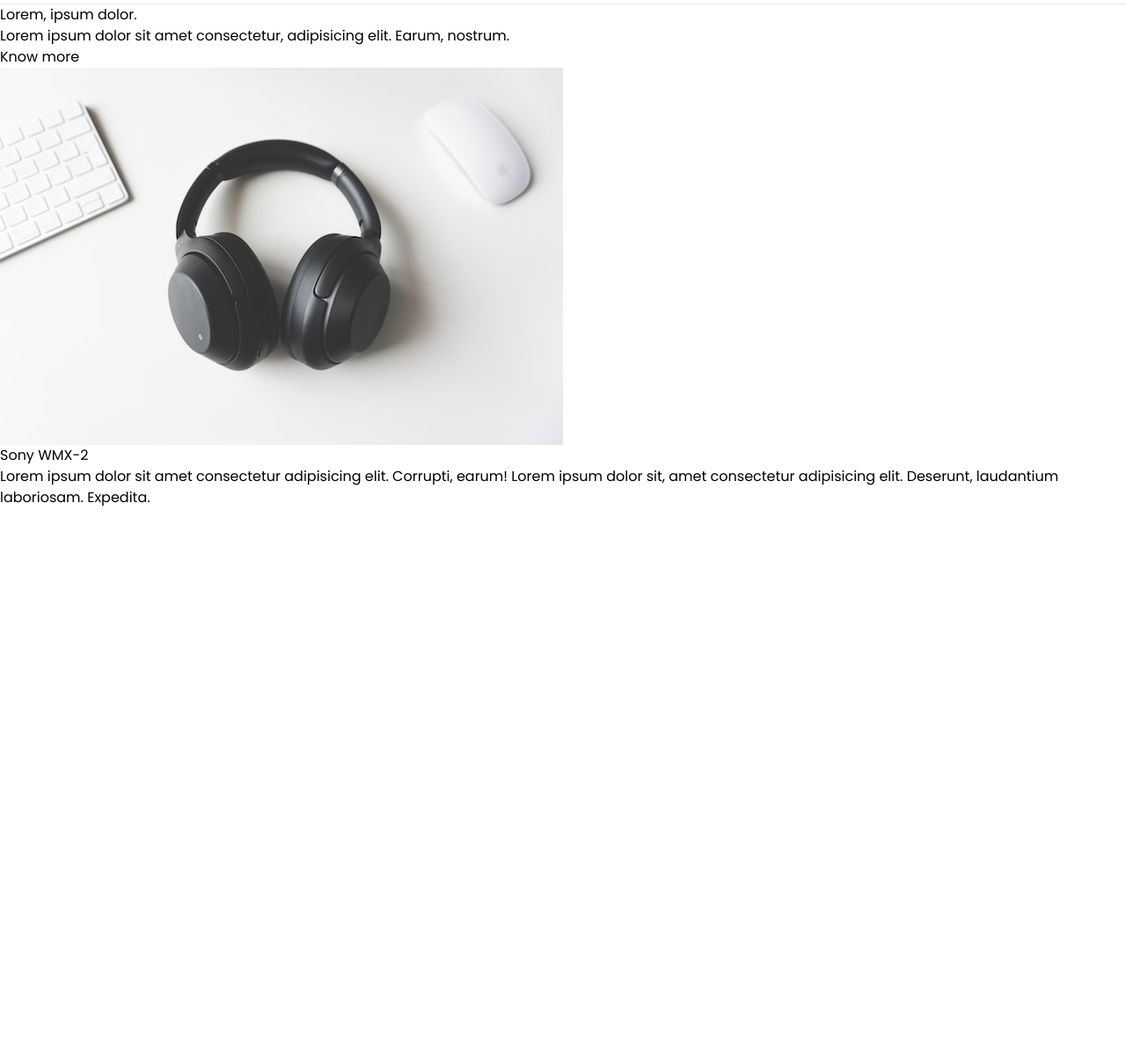
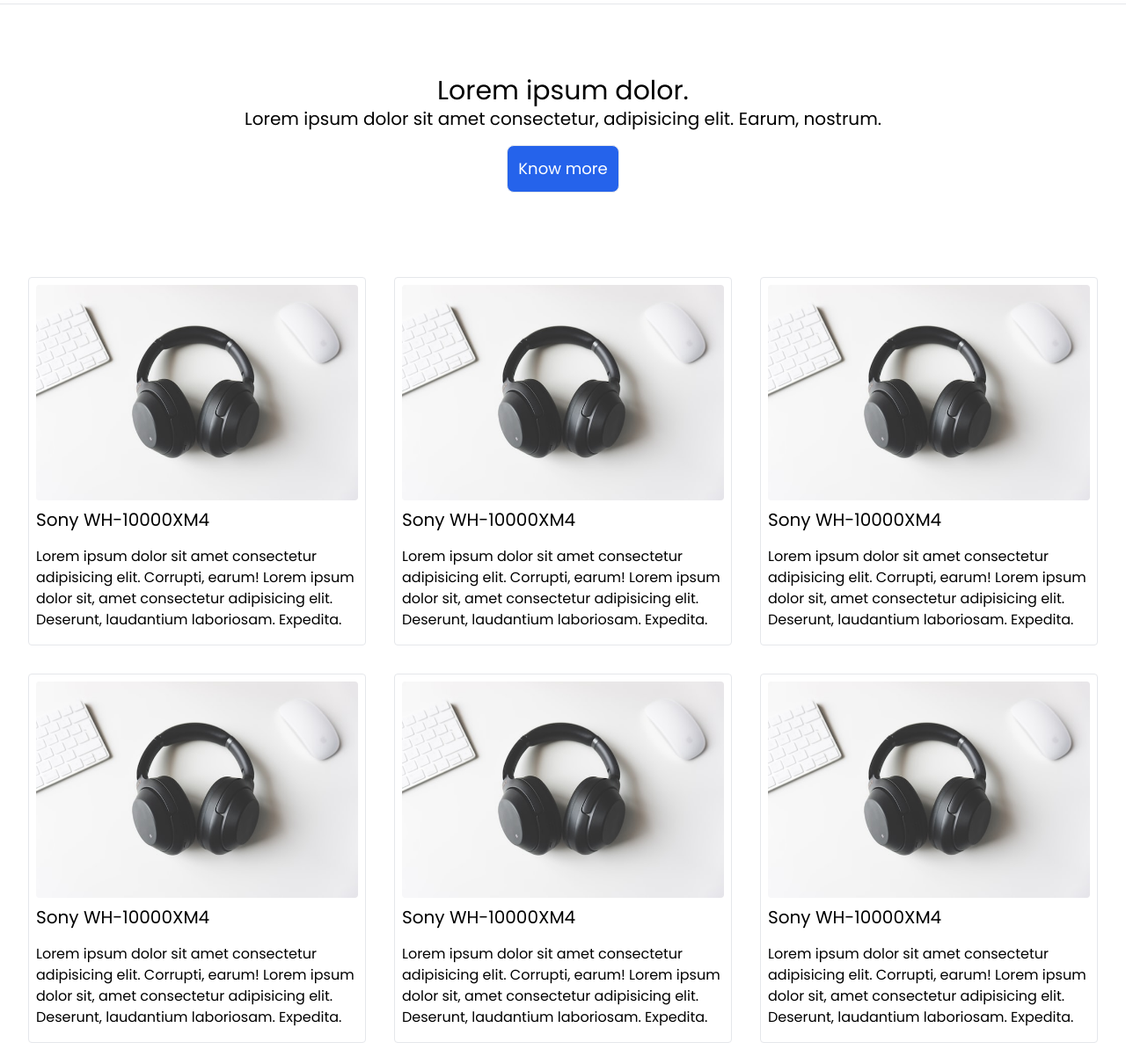
Before and after one commit to MohamadAliHassan/SoundMate, a plain HTML site: page index.html in a window 1280 px wide. Shown: the part 59-1261 px from the top of the page at 88% size. Before the commit the page ends 800 px from the top, so only its background shows below. Drawn offline with nearby package versions, Linux system fonts and the light colour scheme; a script that the page names is missing; files whose address does not match are found by name.

Commit message:
modified hero section with more styles

```diff
--- a/index.html
+++ b/index.html
@@ -24,17 +24,42 @@
       </div>
     </header>
     <main>
-      <section>
-        <h1>Lorem, ipsum dolor.</h1>
-        <p>Lorem ipsum dolor sit amet consectetur, adipisicing elit. Earum, nostrum.</p>
-        <button>Know more</button>
+      <section class="text-center my-20">
+        <h1 class="text-3xl">Lorem ipsum dolor.</h1>
+        <p class="text-xl mb-4">Lorem ipsum dolor sit amet consectetur, adipisicing elit. Earum, nostrum.</p>
+        <button class="text-lg border p-3 rounded-lg bg-blue-600 text-white hover:bg-blue-800">Know more</button>
       </section>
       <section>
-        <div>
-          <div>
-            <img src="./img/product.jpg" alt="product">
-            <h2>Sony WMX-2</h2>
-            <p>Lorem ipsum dolor sit amet consectetur adipisicing elit. Corrupti, earum! Lorem ipsum dolor sit, amet consectetur adipisicing elit. Deserunt, laudantium laboriosam. Expedita.</p>
+        <div class="flex justify-center flex-wrap">
+          <div class="border max-w-sm rounded p-2 hover:cursor-pointer m-4">
+            <img src="./img/product.jpg" alt="product" class="rounded">
+            <h2 class="py-2 text-xl">Sony WH-10000XM4</h2>
+            <p class="py-2">Lorem ipsum dolor sit amet consectetur adipisicing elit. Corrupti, earum! Lorem ipsum dolor sit, amet consectetur adipisicing elit. Deserunt, laudantium laboriosam. Expedita.</p>
+          </div>
+          <div class="border max-w-sm rounded p-2 hover:cursor-pointer m-4">
+            <img src="./img/product.jpg" alt="product" class="rounded">
+            <h2 class="py-2 text-xl">Sony WH-10000XM4</h2>
+            <p class="py-2">Lorem ipsum dolor sit amet consectetur adipisicing elit. Corrupti, earum! Lorem ipsum dolor sit, amet consectetur adipisicing elit. Deserunt, laudantium laboriosam. Expedita.</p>
+          </div>
+          <div class="border max-w-sm rounded p-2 hover:cursor-pointer m-4">
+            <img src="./img/product.jpg" alt="product" class="rounded">
+            <h2 class="py-2 text-xl">Sony WH-10000XM4</h2>
+            <p class="py-2">Lorem ipsum dolor sit amet consectetur adipisicing elit. Corrupti, earum! Lorem ipsum dolor sit, amet consectetur adipisicing elit. Deserunt, laudantium laboriosam. Expedita.</p>
+          </div>
+          <div class="border max-w-sm rounded p-2 hover:cursor-pointer m-4">
+            <img src="./img/product.jpg" alt="product" class="rounded">
+            <h2 class="py-2 text-xl">Sony WH-10000XM4</h2>
+            <p class="py-2">Lorem ipsum dolor sit amet consectetur adipisicing elit. Corrupti, earum! Lorem ipsum dolor sit, amet consectetur adipisicing elit. Deserunt, laudantium laboriosam. Expedita.</p>
+          </div>
+          <div class="border max-w-sm rounded p-2 hover:cursor-pointer m-4">
+            <img src="./img/product.jpg" alt="product" class="rounded">
+            <h2 class="py-2 text-xl">Sony WH-10000XM4</h2>
+            <p class="py-2">Lorem ipsum dolor sit amet consectetur adipisicing elit. Corrupti, earum! Lorem ipsum dolor sit, amet consectetur adipisicing elit. Deserunt, laudantium laboriosam. Expedita.</p>
+          </div>
+          <div class="border max-w-sm rounded p-2 hover:cursor-pointer m-4">
+            <img src="./img/product.jpg" alt="product" class="rounded">
+            <h2 class="py-2 text-xl">Sony WH-10000XM4</h2>
+            <p class="py-2">Lorem ipsum dolor sit amet consectetur adipisicing elit. Corrupti, earum! Lorem ipsum dolor sit, amet consectetur adipisicing elit. Deserunt, laudantium laboriosam. Expedita.</p>
           </div>
         </div>
       </section>
```
